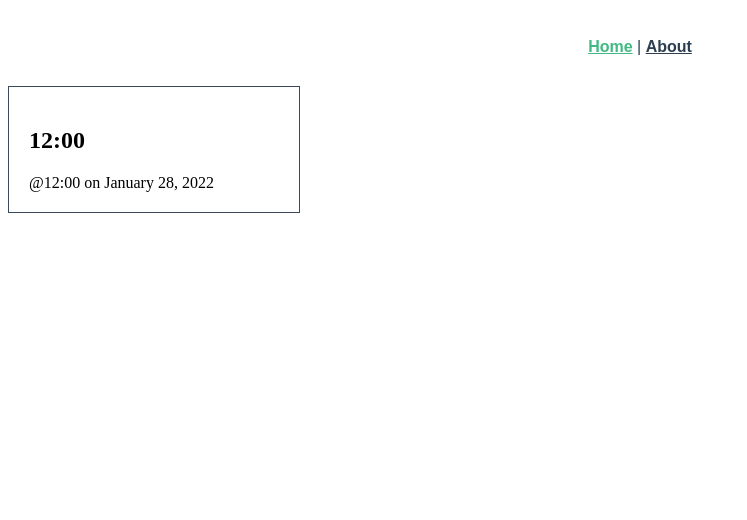
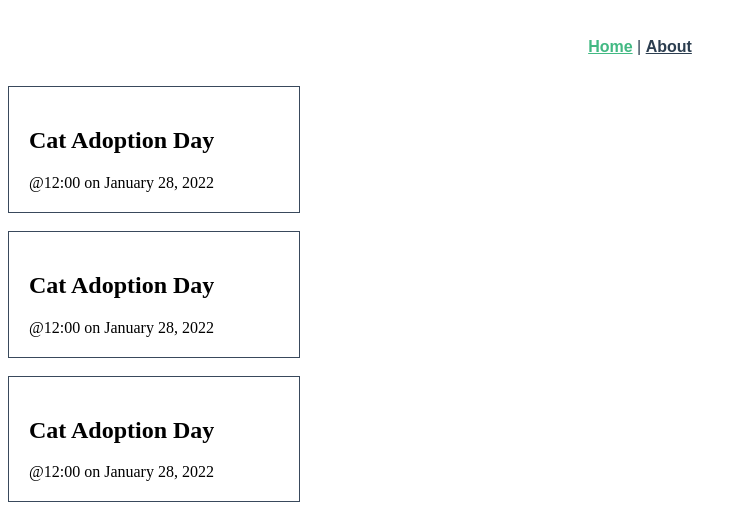
Before and after one commit to PhilipHousdens/compo-base-lab2, a Vue app: page / in a window 1280 px wide. Shown: the top 520 px of the page, without its empty margins (0-747 px from the left). Built offline with nearby package versions, Linux system fonts and the light colour scheme.

Commit message:
starting question 8

```diff
--- a/src/components/EventCard.vue
+++ b/src/components/EventCard.vue
@@ -1,8 +1,9 @@
 <script setup lang="ts">
 import { ref } from 'vue'
-// defineProps<{
-//   msg: string
-// }>()
+import Event from '@/type/Event'
+defineProps<{
+  msg: Event
+}>()
 const event = ref({
   id: 5928101,
   category: 'animal welfare',
@@ -12,15 +13,15 @@
   date: 'January 28, 2022',
   time: '12:00',
   petsAllowed: true,
-  organizer: 'Kat Laydee',
+  organizer: 'Kat Laydee'
 })
 </script>
 
 <template>
   <div class="event-class">
     <div class="event-card">
-      <h2>{{event.time}}</h2>
-      <span>@{{event.time}} on {{event.date}}</span>
+      <h2>{{ event.title }}</h2>
+      <span>@{{ event.time }} on {{ event.date }}</span>
     </div>
   </div>
 </template>
@@ -34,6 +35,6 @@
 }
 .event-card:hover {
   transform: scale(1.01);
-  box-shadow: 0 3px 12px 0 rgba(0, 0,0,0.2)
+  box-shadow: 0 3px 12px 0 rgba(0, 0, 0, 0.2);
 }
 </style>
--- a/src/views/HomeView.vue
+++ b/src/views/HomeView.vue
@@ -1,9 +1,47 @@
 <script setup lang="ts">
-import EventCard from '@/components/EventCard.vue';
+import EventCard from '@/components/EventCard.vue'
+import Event from '@/types/Event'
+import { ref } from 'vue'
+
+const events = ref<Event[]>([
+  {
+    id: 5928101,
+    category: 'animal welfare',
+    title: 'Cat Adoption Day',
+    description: 'Find your new feline friend at this event.',
+    location: 'Meow Town',
+    date: 'January 28, 2022',
+    time: '12:00',
+    petsAllowed: true,
+    organizer: 'Kat Laydee'
+  },
+  {
+    id: 4582797,
+    category: 'food',
+    title: 'Community Gardening',
+    description: 'Join us as we tend to the community edible plants.',
+    location: 'Flora City',
+    date: 'March 14, 2022',
+    time: '10:00',
+    petsAllowed: true,
+    organizer: 'Fern Pollin'
+  },
+  {
+    id: 8419988,
+    category: 'sustainability',
+    title: 'Beach Cleanup',
+    description: 'Help pick up trash along the shore.',
+    location: 'Playa Del Carman',
+    date: 'January 22, 2022',
+    time: '11:00',
+    petsAllowed: false,
+    organizer: 'Carey Wales'
+  }
+])
 </script>
 
 <template>
   <div class="home">
-    <EventCard />
+    <EventCard v-for="event in events" :key="event.id" :event="event" />
   </div>
 </template>
```
Also changed, not shown: src/type.ts (added, +11 -0 lines).
